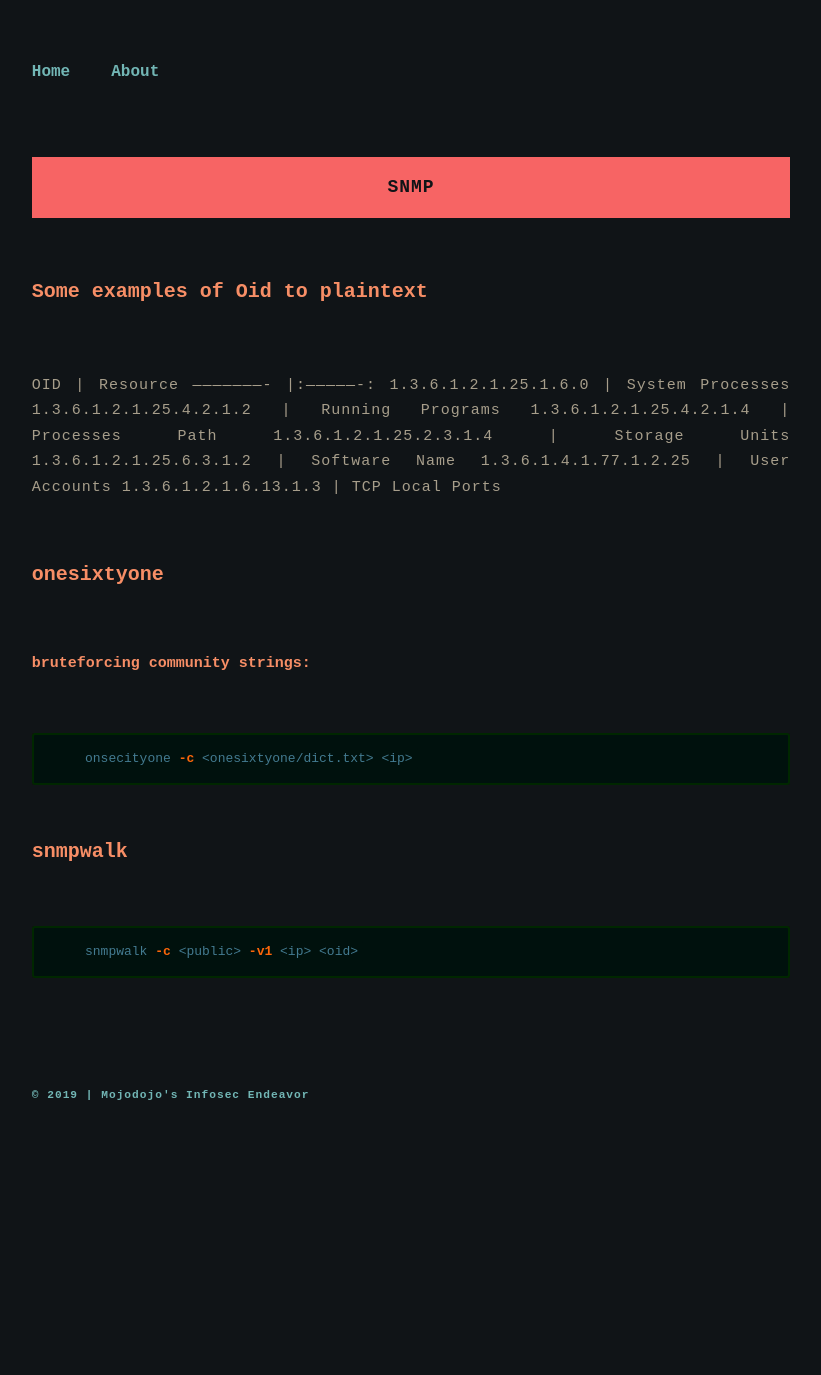
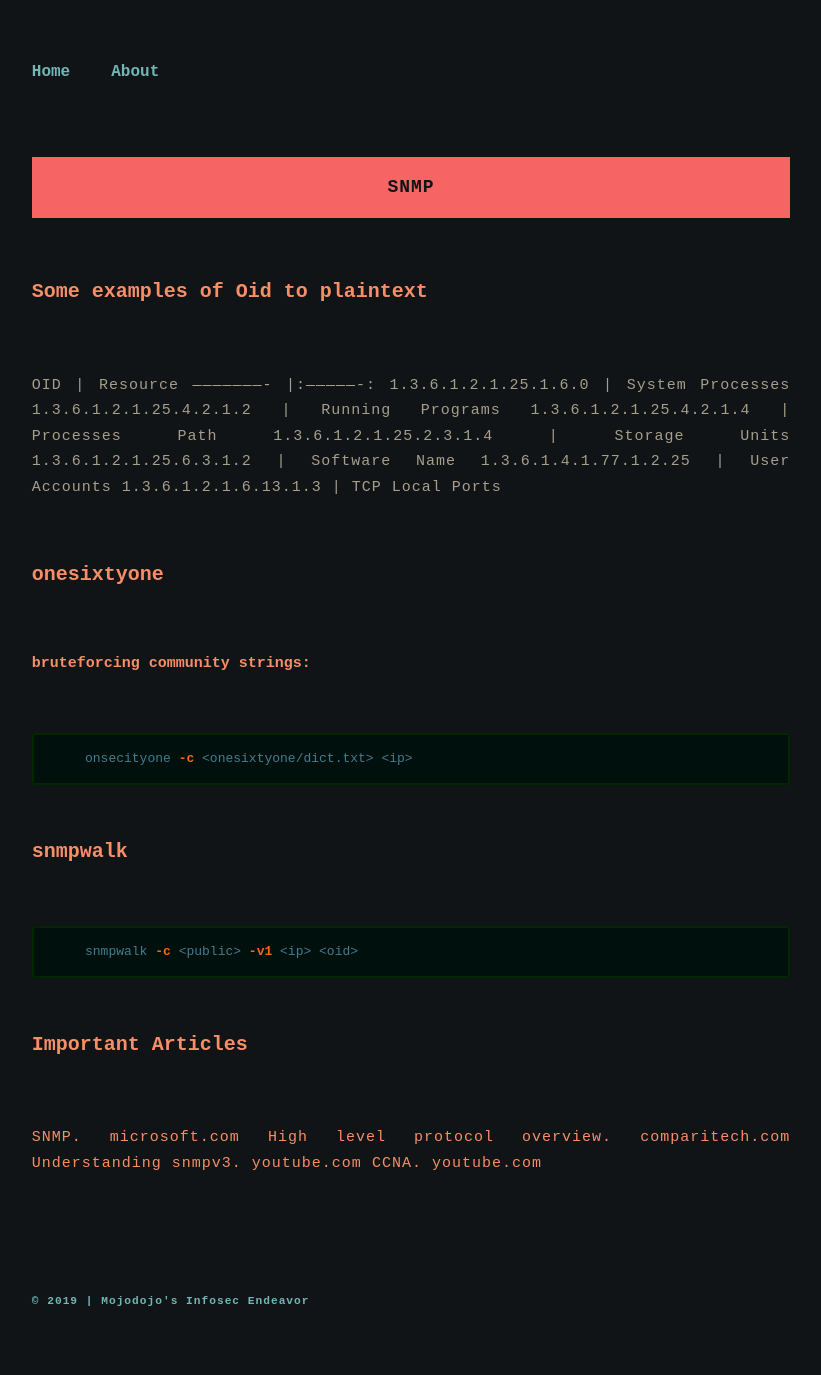
Before and after one commit to mojodojo101/mojo_blog, a Jekyll site: the page built from service-docs/snmp.md, in a window 1280 px wide. Shown: the whole page, without its empty margins (229-1050 px from the left). Built offline with Jekyll 4.4.1, drawn with Linux system fonts in a browser that asks for light colours; before the commit the page ends 1169 px from its top, so only the background shows below that.

Commit message:
added some links to snmp

````diff
--- a/service-docs/snmp.md
+++ b/service-docs/snmp.md
@@ -28,3 +28,9 @@
 ```bash
     snmpwalk -c <public> -v1 <ip> <oid>
 ```
+
+# **Important Articles**
+[SNMP. microsoft.com](https://docs.microsoft.com/en-us/windows/win32/snmp/snmp-start-page)
+[High level protocol overview. comparitech.com](https://www.comparitech.com/net-admin/snmp-mibs-oids-explained/)
+[Understanding snmpv3. youtube.com](https://www.youtube.com/watch?v=YZ5gBrA0B0U)
+[CCNA. youtube.com](https://www.youtube.com/watch?v=tg47MZdtcAE)
````
